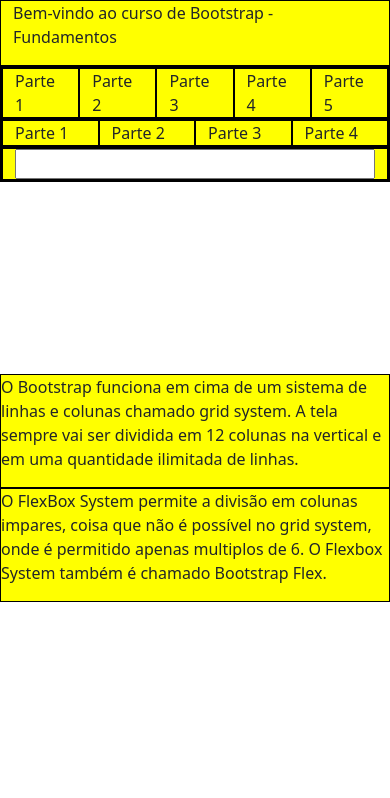
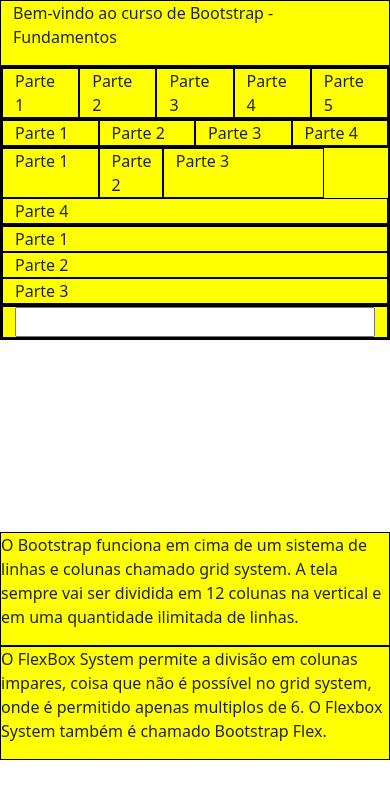
Before and after one commit to natspindola/Bootstrap-4---Fundamentos, a plain HTML site: page index.html in a window 390 px wide. Drawn offline with nearby package versions, Linux system fonts and the light colour scheme.

Commit message:
conceitos breakpoints

```diff
--- a/index.html
+++ b/index.html
@@ -55,6 +55,27 @@
         </div>
 
         <div class="row destaque">
+            <div class="col-3 destaque">
+                Parte 1
+            </div>
+            <div class="col-2 destaque">
+                Parte 2
+            </div>
+            <div class="col-5 destaque">
+                Parte 3
+            </div>
+            <div class="col destaque">
+                Parte 4
+            </div>
+        </div>
+
+        <div class="row destaque">
+            <div class="col-md-3 col-sm-12 destaque"> Parte 1 </div>
+            <div class="col-md-6 col-sm-12 destaque"> Parte 2 </div>
+            <div class="col-md-3 col-sm-12 destaque"> Parte 3 </div>
+        </div>
+
+        <div class="row destaque">
             <div class="col destaque">
                 <input type="text" style="width: 100%;">
             </div>
```
